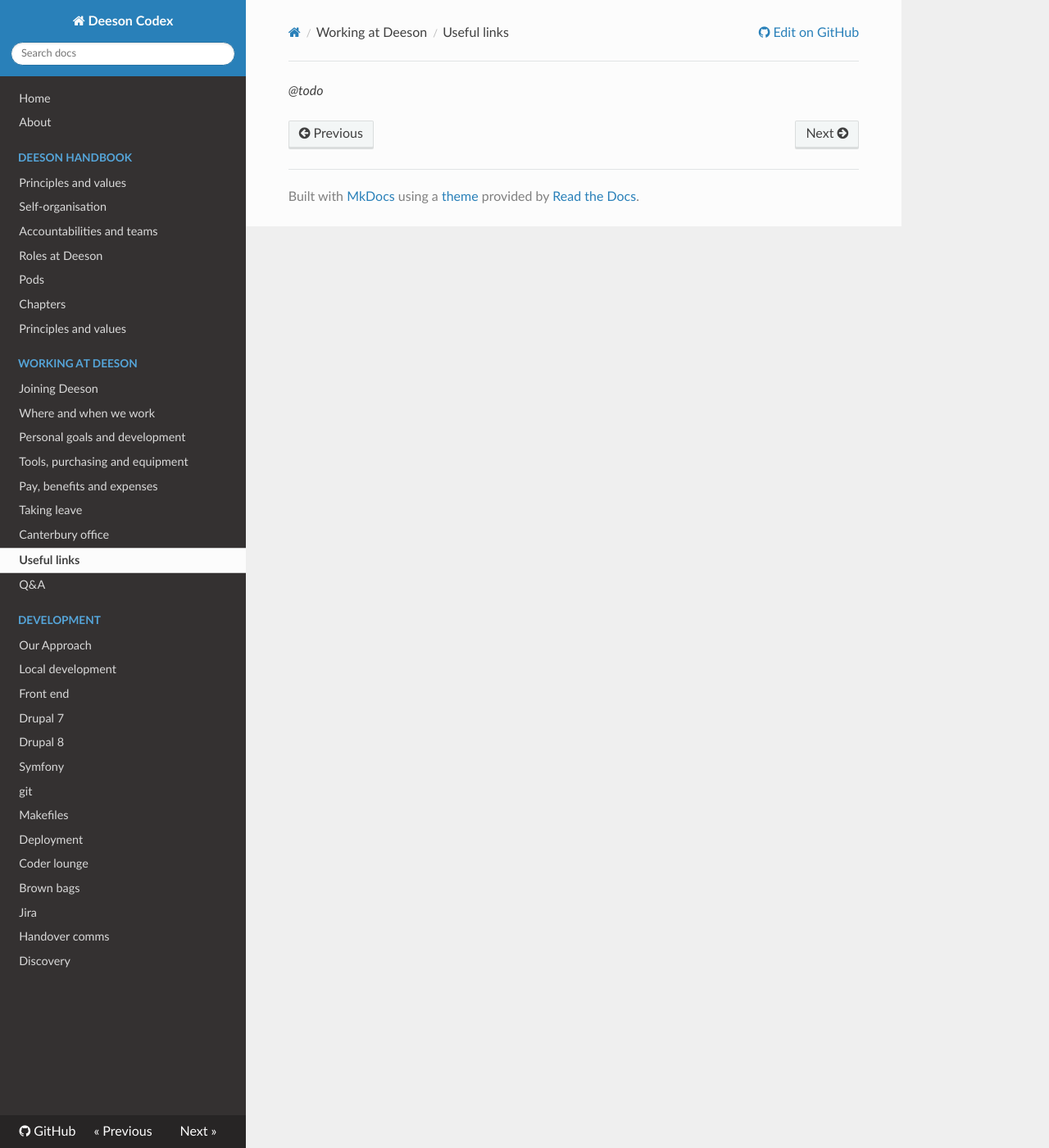
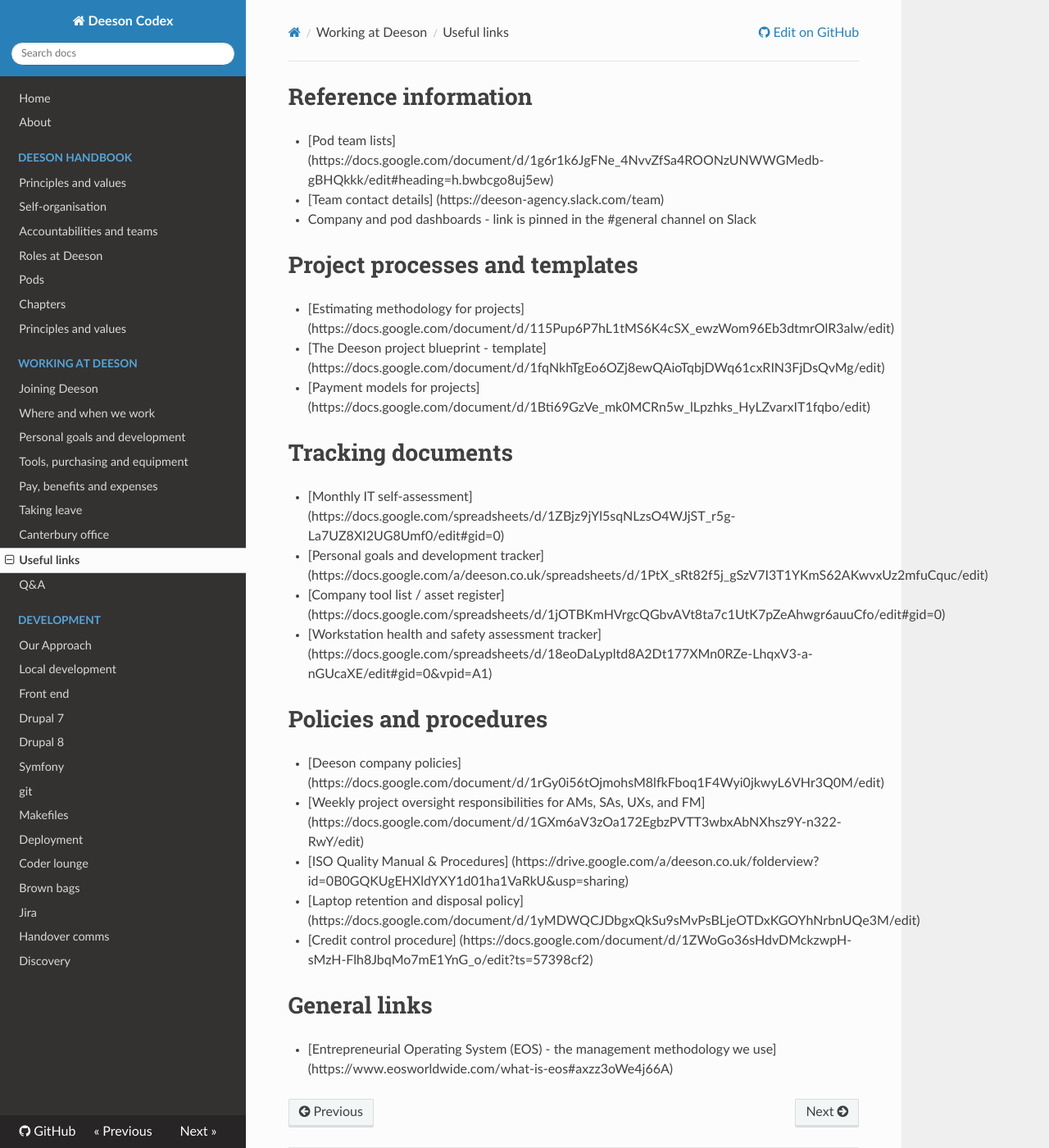
Before and after one commit to teamdeeson/codex, an MkDocs documentation site: the page built from docs/working-at-deeson/useful-links.md, in a window 1280 px wide and 1400 px high. Shown: the whole window at 82% size. Built offline with MkDocs 1.6.1, drawn with Linux system fonts in a browser that asks for light colours; nearby versions of some CDN libraries; old or Windows-style settings are respelled for this version of MkDocs.

Commit message:
Update useful links

```diff
--- a/docs/working-at-deeson/useful-links.md
+++ b/docs/working-at-deeson/useful-links.md
@@ -1 +1,43 @@
-_@todo_
+#Reference information
+
+- [Pod team lists]
+(https://docs.google.com/document/d/1g6r1k6JgFNe_4NvvZfSa4ROONzUNWWGMedb-gBHQkkk/edit#heading=h.bwbcgo8uj5ew)
+- [Team contact details] (https://deeson-agency.slack.com/team)
+- Company and pod dashboards - link is pinned in the #general channel on Slack
+
+#Project processes and templates
+
+- [Estimating methodology for projects]
+(https://docs.google.com/document/d/115Pup6P7hL1tMS6K4cSX_ewzWom96Eb3dtmrOlR3alw/edit)
+- [The Deeson project blueprint - template]
+(https://docs.google.com/document/d/1fqNkhTgEo6OZj8ewQAioTqbjDWq61cxRIN3FjDsQvMg/edit)
+- [Payment models for projects]
+(https://docs.google.com/document/d/1Bti69GzVe_mk0MCRn5w_lLpzhks_HyLZvarxIT1fqbo/edit)
+
+#Tracking documents
+
+- [Monthly IT self-assessment]
+(https://docs.google.com/spreadsheets/d/1ZBjz9jYl5sqNLzsO4WJjST_r5g-La7UZ8XI2UG8Umf0/edit#gid=0)
+- [Personal goals and development tracker]
+(https://docs.google.com/a/deeson.co.uk/spreadsheets/d/1PtX_sRt82f5j_gSzV7I3T1YKmS62AKwvxUz2mfuCquc/edit)
+- [Company tool list / asset register]
+(https://docs.google.com/spreadsheets/d/1jOTBKmHVrgcQGbvAVt8ta7c1UtK7pZeAhwgr6auuCfo/edit#gid=0)
+- [Workstation health and safety assessment tracker]
+(https://docs.google.com/spreadsheets/d/18eoDaLypltd8A2Dt177XMn0RZe-LhqxV3-a-nGUcaXE/edit#gid=0&vpid=A1)
+
+#Policies and procedures
+
+- [Deeson company policies] (https://docs.google.com/document/d/1rGy0i56tOjmohsM8lfkFboq1F4Wyi0jkwyL6VHr3Q0M/edit)
+- [Weekly project oversight responsibilities for AMs, SAs, UXs, and FM]
+(https://docs.google.com/document/d/1GXm6aV3zOa172EgbzPVTT3wbxAbNXhsz9Y-n322-RwY/edit)
+- [ISO Quality Manual & Procedures]
+(https://drive.google.com/a/deeson.co.uk/folderview?id=0B0GQKUgEHXldYXY1d01ha1VaRkU&usp=sharing)
+- [Laptop retention and disposal policy]
+(https://docs.google.com/document/d/1yMDWQCJDbgxQkSu9sMvPsBLjeOTDxKGOYhNrbnUQe3M/edit)
+- [Credit control procedure]
+(https://docs.google.com/document/d/1ZWoGo36sHdvDMckzwpH-sMzH-Flh8JbqMo7mE1YnG_o/edit?ts=57398cf2)
+
+#General links
+
+- [Entrepreneurial Operating System (EOS) - the management methodology we use]
+(https://www.eosworldwide.com/what-is-eos#axzz3oWe4j66A)
```
